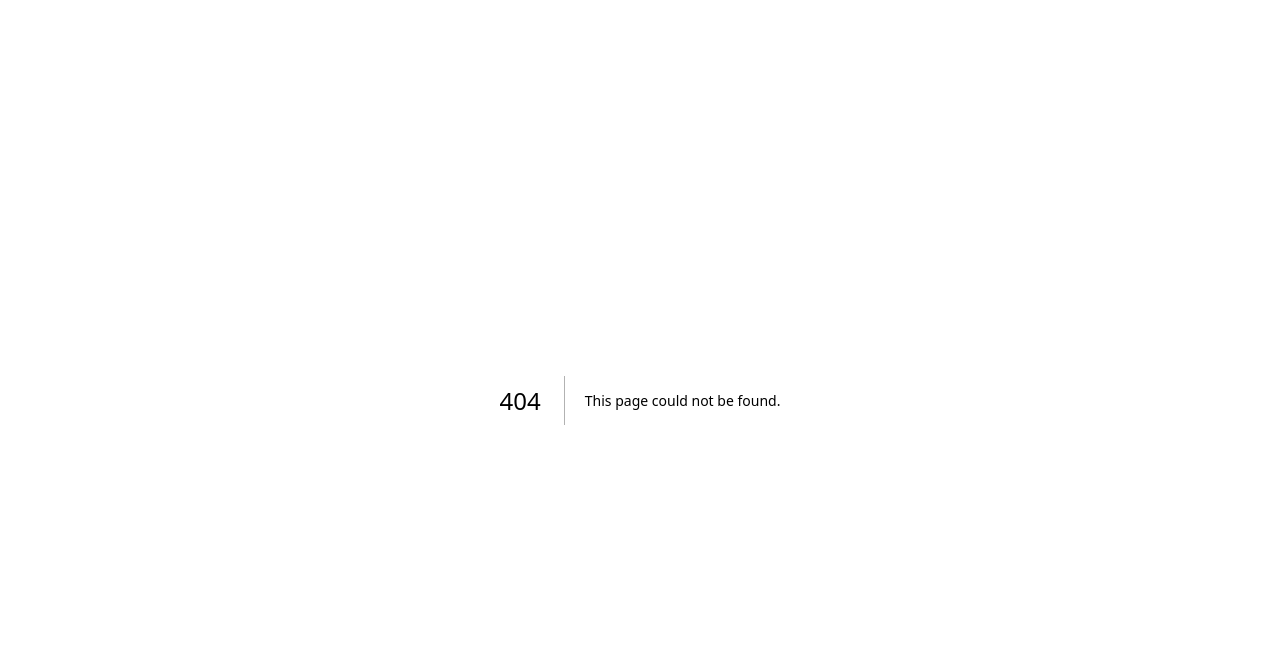
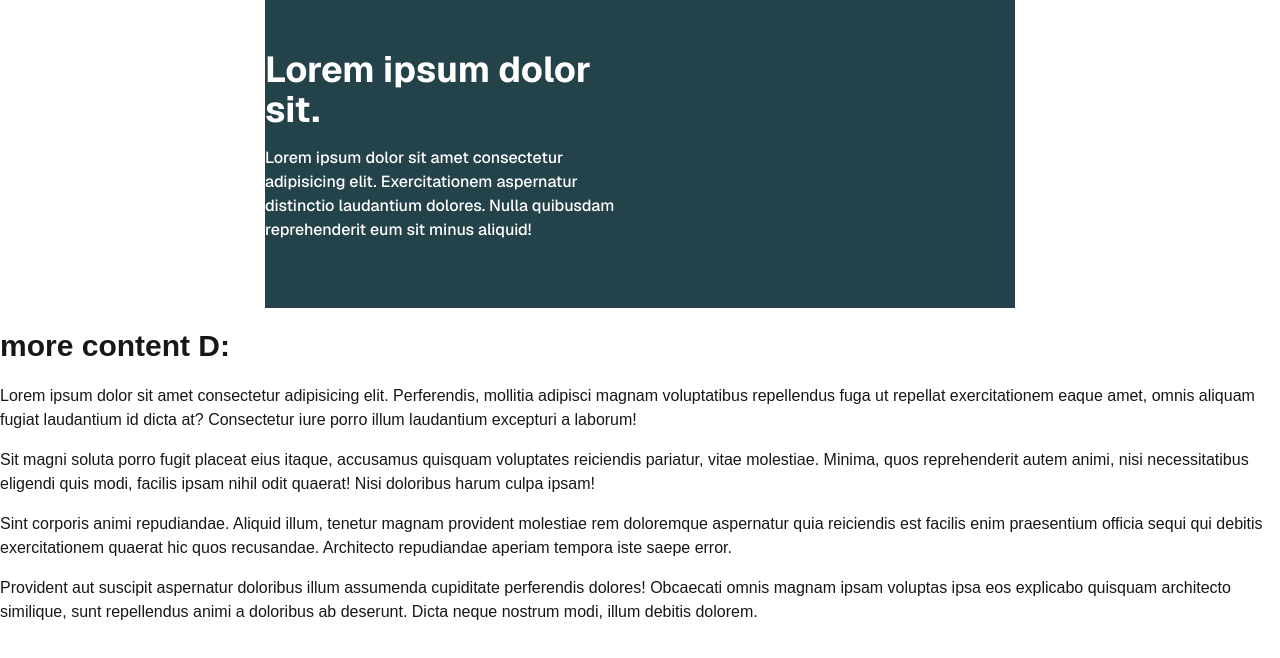
Before and after one commit to BlonoBuccellati/kp-responsive-design, a Next.js app: page /Day3/challenges in a window 1280 px wide. Before the commit this address had no page. Shown: the top 658 px of the page. Built offline with nearby package versions, Linux system fonts and the light colour scheme.

Commit message:
feat:Day3

```diff
--- /dev/null
+++ b/src/app/Day3/challenges/page.tsx
@@ -0,0 +1,44 @@
+const Page = () => {
+  return (
+    <>
+      {/* 1つ目のコンテンツ */}
+      <div className="mx-auto w-[80%] max-w-[750px] bg-[#23424a] px-0 py-[50px] font-sans text-white">
+        <div className="w-[50%]">
+          <h1 className="text-4xl font-bold">Lorem ipsum dolor sit.</h1>
+          <p className="my-4 font-medium">
+            Lorem ipsum dolor sit amet consectetur adipisicing elit.
+            Exercitationem aspernatur distinctio laudantium dolores. Nulla
+            quibusdam reprehenderit eum sit minus aliquid!
+          </p>
+        </div>
+      </div>
+      <h2 className="my-[1.245rem] text-3xl font-bold">more content D:</h2>
+      <p className="my-4">
+        Lorem ipsum dolor sit amet consectetur adipisicing elit. Perferendis,
+        mollitia adipisci magnam voluptatibus repellendus fuga ut repellat
+        exercitationem eaque amet, omnis aliquam fugiat laudantium id dicta at?
+        Consectetur iure porro illum laudantium excepturi a laborum!
+      </p>
+      <p className="my-4">
+        Sit magni soluta porro fugit placeat eius itaque, accusamus quisquam
+        voluptates reiciendis pariatur, vitae molestiae. Minima, quos
+        reprehenderit autem animi, nisi necessitatibus eligendi quis modi,
+        facilis ipsam nihil odit quaerat! Nisi doloribus harum culpa ipsam!
+      </p>
+      <p className="my-4">
+        Sint corporis animi repudiandae. Aliquid illum, tenetur magnam provident
+        molestiae rem doloremque aspernatur quia reiciendis est facilis enim
+        praesentium officia sequi qui debitis exercitationem quaerat hic quos
+        recusandae. Architecto repudiandae aperiam tempora iste saepe error.
+      </p>
+      <p className="my-4">
+        Provident aut suscipit aspernatur doloribus illum assumenda cupiditate
+        perferendis dolores! Obcaecati omnis magnam ipsam voluptas ipsa eos
+        explicabo quisquam architecto similique, sunt repellendus animi a
+        doloribus ab deserunt. Dicta neque nostrum modi, illum debitis dolorem.
+      </p>
+    </>
+  );
+};
+
+export default Page;
--- /dev/null
+++ b/src/app/Day3/max-width/page.tsx
@@ -0,0 +1,17 @@
+// max-widthの設定によって、幅が一定以上にならない（伸びすぎない。
+const Page = () => {
+  return (
+    <div className="mx-auto my-0 w-[80%] max-w-[750px] bg-[#23424A] p-[5em] text-white">
+      <div className="w-[50%]">
+        <h1 className="text-2xl font-bold">
+          Lorem ipsum dolor sit amet consectetur adipisicing elit.
+        </h1>
+        Nesciunt necessitatibus cum laudantium? Fugiat, voluptates. Ut
+        consectetur nulla molestiae delectus. Officia dolorum perferendis
+        reiciendis praesentium sunt facere, nesciunt nam minima optio!
+      </div>
+    </div>
+  );
+};
+
+export default Page;
--- /dev/null
+++ b/src/app/Day3/page.tsx
@@ -0,0 +1,15 @@
+"use client";
+import Link from "next/link";
+import { usePathname } from "next/navigation";
+
+const Page = () => {
+  const pathname = usePathname();
+  return (
+    <div className="flex flex-col gap-4 font-bold">
+      <Link href={`${pathname}/max-width`}>max-width</Link>
+      <Link href={`${pathname}/challenges`}>challenges</Link>
+    </div>
+  );
+};
+
+export default Page;
--- a/src/app/page.tsx
+++ b/src/app/page.tsx
@@ -6,6 +6,7 @@ export default function Home() {
       <div className="m-10 flex h-10 w-14 flex-col text-center text-xl hover:bg-amber-700">
         <Link href="Day1">Day1</Link>
         <Link href="Day2">Day2</Link>
+        <Link href="Day3">Day3</Link>
       </div>
     </div>
   );
```
